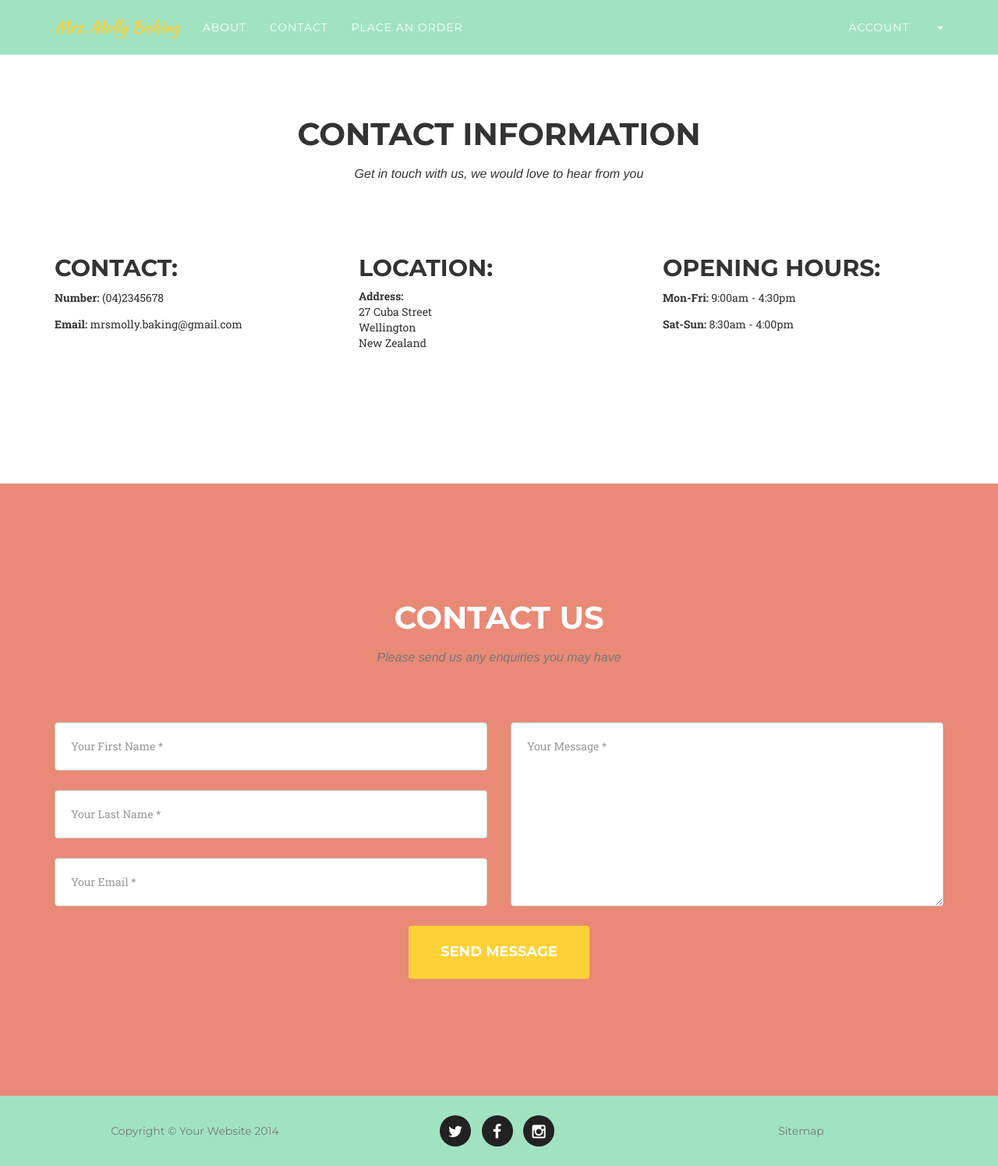
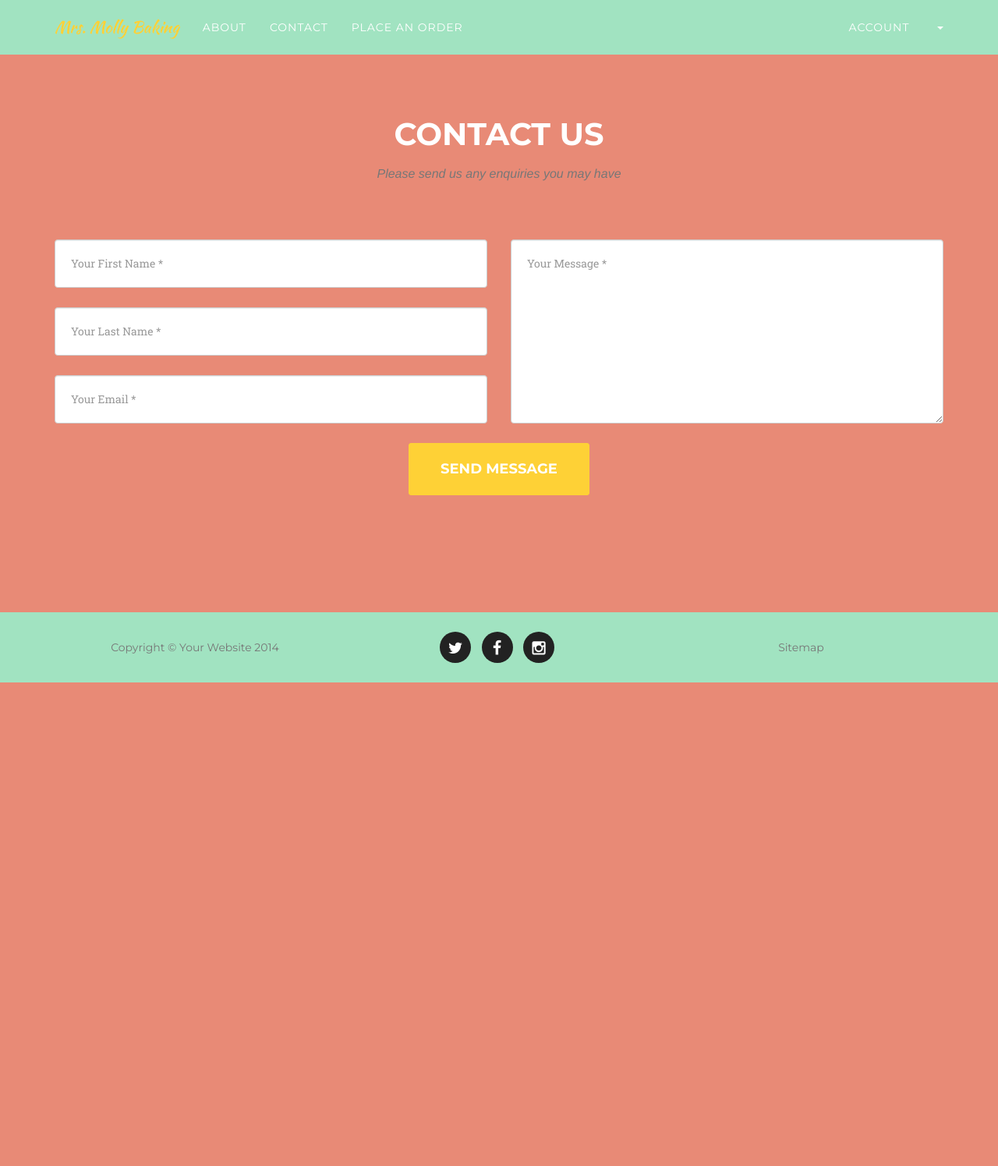
Before and after one commit to sampanganiban/mrs-molly-baking, a PHP site: page /index.php?page=contact in a window 1280 px wide. Shown: the whole page at 78% size. After the commit the page ends 875 px from the top, so only its background shows below. Run offline with PHP 8.4, Linux system fonts and the light colour scheme; data comes from the database, SQL or seed files in the repository; some libraries are stand-ins or nearby versions; some web fonts are replaced.

Commit message:
removed a section from the contact page

```diff
--- a/www/templates/contact.php
+++ b/www/templates/contact.php
@@ -1,36 +1,3 @@
-<!-- Contact details Section -->
- <section>
- <div class="container">
-     <div class="row">
-         <div class="col-lg-12 text-center">
-            <h2 class="section-heading">Contact Information</h2>
-            <h3 class="section-subheading text muted">Get in touch with us, we would love to hear from you</h3>
-         </div>
-     </div>
-     <div class="row">
-       <div class="col-md-4">
-        <h2>Contact:</h2>
-            <p><strong>Number: </strong>(04)2345678</p>
-            <p><strong>Email: </strong>mrsmolly.baking@gmail.com</p>
-       </div>
-       <div class="col-md-4">
-        <h2>Location: </h2>
-            <address>
-                <strong>Address:</strong><br>
-                27 Cuba Street<br>
-                Wellington<br>
-                New Zealand<br>
-            </address>
-       </div>
-       <div class="col-md-4">
-           <h2>Opening hours:</h2>
-            <p><strong>Mon-Fri: </strong>9:00am - 4:30pm</p>
-            <p><strong>Sat-Sun: </strong>8:30am - 4:00pm</p>
-       </div>
-     </div>
- </div>
- </section>
-
  <!-- Contact Section -->
     <section id="contact">
         <div class="container">
```
